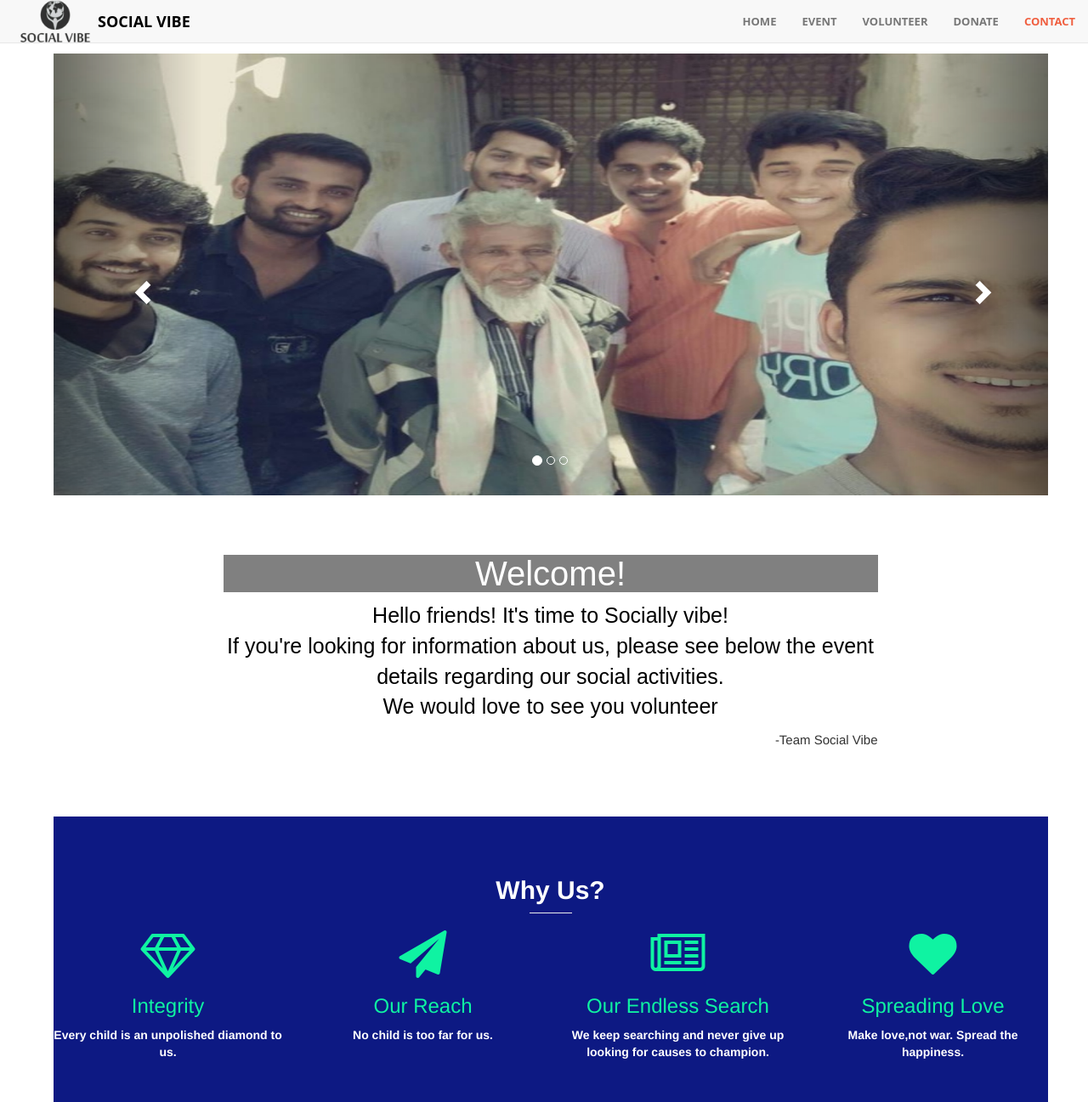
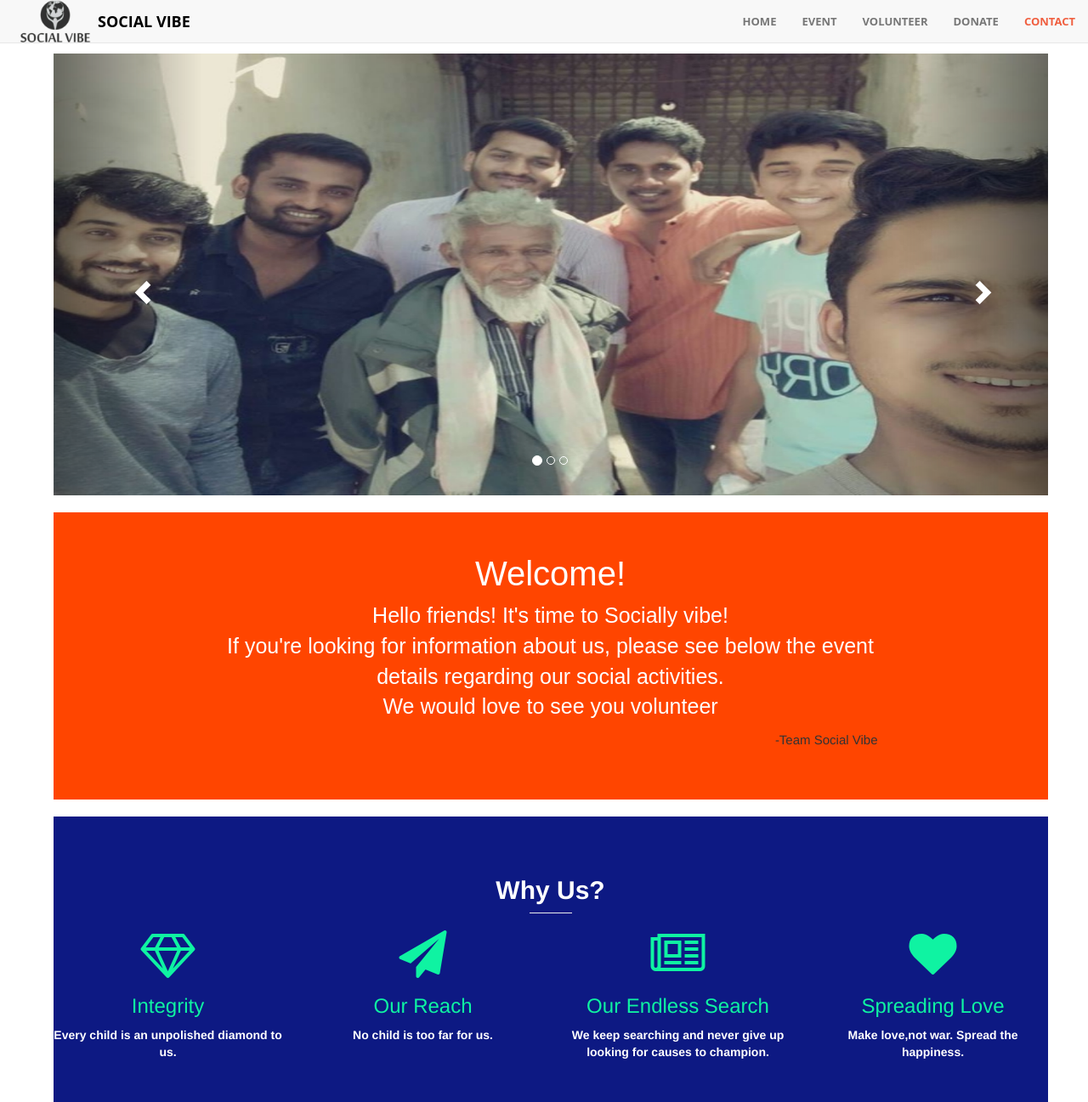
Before and after one commit to protostartup/djSocialVibe, a Django app: page / in a window 1280 px wide. Shown: the top 1297 px of the page at 85% size. Run offline with Django 3.2, Linux system fonts and the light colour scheme; some libraries are stand-ins or nearby versions.

Commit message:
paragraph's background color

```diff
--- a/bigday/static/bigday/css/creative.css
+++ b/bigday/static/bigday/css/creative.css
@@ -71,7 +71,7 @@ h6 {
 }
 .paragraph_1
 {
-	color:black;
+	color:white;
 	font-family: 'Comfortaa', 'Century Gothic', Arial;
 	font-size: 25px;
 }
@@ -308,8 +308,6 @@ header .header-content .header-content-inner p {
 .section-heading1{
 	margin-top: 0;
 	color:white;
-	background-color:grey;
-	font-family: Arial, Helvetica, sans-serif;
 	font-size:40px;
 	font-family: 'Comfortaa', 'Century Gothic', Arial;
 }
--- a/bigday/templates/home.html
+++ b/bigday/templates/home.html
@@ -356,7 +356,7 @@ data-slide-to="0" class="active"></li>
 </header>
 <div style="margin-left:15px">
     <section class="" id="welcome" data-aos="fade-left" data-aos-duration="2000" >
-        <div class="container bg-info" id="space2" style = "background-color:white">
+        <div class="container bg-info" id="space" style="background-color:#FF4500">
             <div class="row">
                 <div class="col-lg-8 col-lg-offset-2 text-center" >
                     <h2 class="section-heading1">Welcome!</h2>
```
